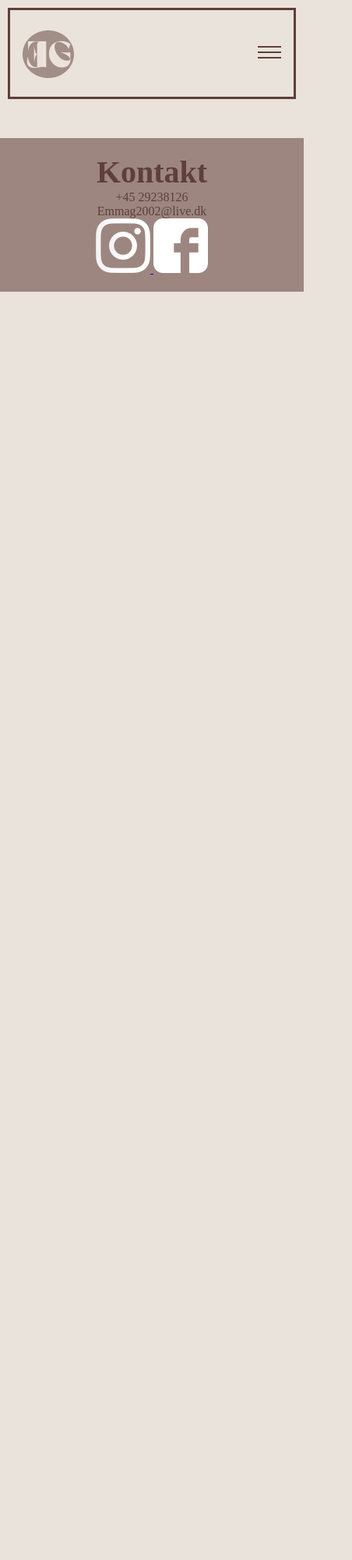
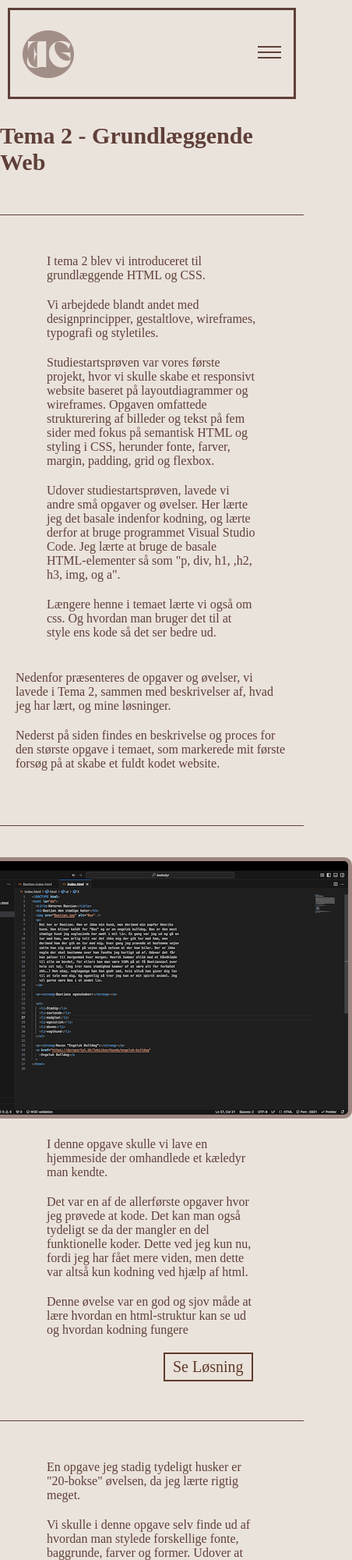
Before and after one commit to Emma2102/portfolieeksamen, a plain HTML site: page tema2.html in a window 390 px wide. Shown: the top 2000 px of the page at 78% size, 452 px wide, since content can reach past the window. Before the commit the page ends 844 px from the top, so only its background shows below. Drawn offline with Linux system fonts and the light colour scheme.

Commit message:
ændringer

```diff
--- a/forside.css
+++ b/forside.css
@@ -1,5 +1,5 @@
 #forsidetekst {
-  text-align: right;
+  text-align: start;
   margin-top: 50px;
 }
 
@@ -37,11 +37,11 @@ button:hover {
   transition: background-color 0.3s;
 }
 
-.navn {
-  font-size: 70px;
-  margin-left: 50px;
+.af {
+  font-size: 30px;
+  margin-left: 30px;
+  margin-top: 30px;
 }
 
-.gundorf {
-  margin-left: 150px;
+.tekst {
 }
--- a/portfolio.css
+++ b/portfolio.css
@@ -1,4 +1,3 @@
-@media screen and (min-width: 1000px) {
 .klikboks {
   font-family: "Playfair Display SC", serif;
   font-weight: 700;
@@ -124,20 +123,44 @@
 
 button {
   display: inline-block;
-    padding: 5px 10px; /* Tilpas størrelse */
-    font-size: 20px; /* Tilpas tekststørrelse */
-    font-family: "YourFont", sans-serif; /* Udskift 'YourFont' med den aktuelle font */
-    color: #603a2b; /* Brun tekstfarve */
-    text-decoration: none; /* Fjern understregning */
-    border: 2px solid #603a2b; /* Brun kant */
-    background-color: transparent; /* Transparent baggrund */
-    text-align: center; /* Centrer tekst */
-    transition: all 0.3s ease; /* Tilføj en hover-effekt */
+  padding: 5px 10px;
+  font-size: 20px;
+  font-family: "YourFont", sans-serif;
+  color: #603a2b;
+  text-decoration: none;
+  border: 2px solid #603a2b;
+  background-color: transparent;
+  text-align: center;
+  transition: all 0.3s ease;
 }
 
 button:hover {
-    color: #d36752; /* Hvid tekstfarve ved hover */
+  color: #d36752;
   border: 2px solid #d36752;
   cursor: pointer;
 }
+
+@media (max-width: 768px) {
+  .grid_1-1 {
+    display: flex;
+    flex-direction: column;
+    align-items: center;
   }
+
+  .klikboks,
+  .klikboks2 {
+    margin: 10px 0;
+    justify-content: center;
+    display: flex;
+  }
+
+  .box,
+  .box2 {
+    margin: 20px;
+  }
+
+  #overskrift {
+    font-size: 50px;
+    margin-top: 20px;
+  }
+}
--- a/style.css
+++ b/style.css
@@ -24,6 +24,7 @@ p {
   font-weight: 400;
   font-style: normal;
   color: #5f3f39;
+  margin: 20px;
 }
 
 /*************** Menu ****************/
@@ -216,7 +217,6 @@ footer {
 .footercontent {
   margin: 50px;
   padding: 20px;
-  color: #9d8680;
 }
 
 .footerimg {
--- /dev/null
+++ b/t2.css
@@ -0,0 +1,87 @@
+#overskrift {
+  display: flex;
+  font-size: 80px;
+  justify-content: center;
+  margin-top: 30px;
+}
+
+.underline {
+  border-bottom: 1.5px solid #5f3f39;
+  margin-bottom: 10px;
+  padding-bottom: 50px;
+}
+
+.grid_1-1 {
+  display: grid;
+  grid-template-columns: repeat(2, 1fr);
+  margin-top: 30px;
+}
+
+.tekst {
+  margin-left: 40px;
+  margin-right: 40px;
+}
+
+.img1 {
+  margin-left: 130px;
+  width: 500px;
+  height: auto;
+}
+
+img {
+  border: 5px solid #9d8680;
+  border-radius: 10px;
+}
+
+.logo {
+  border: 0;
+  border-radius: 0;
+}
+
+button {
+  display: inline-block;
+  padding: 5px 10px;
+  font-size: 20px;
+  font-family: "Taviraj", serif;
+  color: #603a2b;
+  text-decoration: none;
+  border: 2px solid #603a2b;
+  background-color: transparent;
+  text-align: center;
+  transition: all 0.3s ease;
+  margin-left: 20px;
+}
+
+button:hover {
+  color: #d36752;
+  border: 2px solid #d36752;
+  cursor: pointer;
+}
+
+#underline {
+  border-bottom: 1.5px solid #5f3f39; /* Stregens tykkelse, farve og stil */
+  margin-bottom: 10px; /* Justerer afstanden under linjen */
+  padding-bottom: 50px; /* Justerer afstanden mellem tekst og linje */
+}
+
+@media screen and (max-width: 1000px) {
+  .grid_1-1 {
+    display: flex;
+    flex-direction: column;
+    align-items: center;
+  }
+
+  .img1 {
+    margin-left: 0;
+    margin-right: 7px;
+    margin-top: 10px;
+  }
+
+  #overskrift {
+    font-size: 30px;
+  }
+
+  button {
+    margin-left: 170px;
+  }
+}
--- a/tema2.html
+++ b/tema2.html
@@ -6,11 +6,12 @@
     <title>Tema 2</title>
         <link rel="icon" type="image/png" href="img/favicon.png" />
     <link rel="stylesheet" href="style.css" />
+       <link rel="stylesheet" href="t2.css" />
   </head>
   <header>
     <div class="logo">
       <a href="index.html">
-        <img src="img/logo.png" alt="Logo" />
+        <img class="logo" src="img/logo.png" alt="Logo" />
       </a>
     </div>
     <nav>
@@ -27,6 +28,31 @@
     </nav>
   </header>
   <body>
+        <h2 class="underline" id="overskrift">Tema 2 - Grundlæggende Web</h2>
+        <div class="grid_1-1" id="underline">
+        <div class="tekst">
+            <p>I tema 2 blev vi introduceret til grundlæggende HTML og CSS.</p>
+          <p>Vi arbejdede blandt andet med designprincipper, gestaltlove, wireframes, typografi og styletiles.</p>
+          <p>Studiestartsprøven var vores første projekt, hvor vi skulle skabe et responsivt website baseret på layoutdiagrammer og wireframes. Opgaven omfattede strukturering af billeder og tekst på fem sider med fokus på semantisk HTML og styling i CSS, herunder fonte, farver, margin, padding, grid og flexbox.</p>
+          <p> Udover studiestartsprøven, lavede vi andre små opgaver og øvelser. Her lærte jeg det basale indenfor kodning, og lærte derfor at bruge programmet Visual Studio Code. Jeg lærte at bruge de basale HTML-elementer så som "p, div, h1, ,h2, h3, img, og a".  </p>
+          <p>Længere henne i temaet lærte vi også om css. Og hvordan man bruger det til at style ens kode så det ser bedre ud.</p>
+        </div>
+        <div><p>Nedenfor præsenteres de opgaver og øvelser, vi lavede i Tema 2, sammen med beskrivelser af, hvad jeg har lært, og mine løsninger.</p>
+        <p>Nederst på siden findes en beskrivelse og proces for den største opgave i temaet, som markerede mit første forsøg på at skabe et fuldt kodet website.</p></div>
+            </div>
+        <div class="grid_1-1" id="underline">
+            <div class="img1"> <img src="img/kodningkaeledy.png" alt="kodningkaeledyr"></div>
+<div class="tekst"> <p>I denne opgave skulle vi lave en hjemmeside der omhandlede et kæledyr man kendte.</p> <p>Det var en af de allerførste opgaver hvor jeg prøvede at kode. Det kan man også tydeligt se da der mangler en del funktionelle koder. Dette ved jeg kun nu, fordi jeg har fået mere viden, men dette var altså kun kodning ved hjælp af html.</p> <p> Denne øvelse var en god og sjov måde at lære hvordan en html-struktur kan se ud og hvordan kodning fungere</p> <a href="https://www.gundorfdesign.dk/kea/introuge/kealedyr/"><button>Se Løsning</button></a></div>
+        </div>
+         <div class="grid_1-1" id="underline">
+<div class="tekst"> <p>En opgave jeg stadig tydeligt husker er "20-bokse" øvelsen, da jeg lærte rigtig meget.</p> <p>Vi skulle i denne opgave selv finde ud af hvordan man stylede forskellige fonte, baggrunde, farver og former. Udover at blive god til css, og lære hvordan det hænger sammen med html. Så lærte øvelsen mig også at tænke selv.</p> <p> Jeg lærte nogle af de mange termer man kan bruge i stylesheetet. Herunder "fontfamily, font-size, font-weight, color, background-color, background-image" og mange flere.</p><a href="https://www.gundorfdesign.dk/kea/02web/20_bokse-opgave-stud/index.html"><button>Se Løsning</button></a></div>
+   <div class="img1"> <img src="img/20bokse.png" alt="20bokse"></div>
+        </div>
+    <div class="grid_1-1" id="underline">
+          <div class="img1"><img src="img/t2-hjemmeside.png" alt="h2side"></div>
+<div class="tekst"> <p>Denne opgave var mit første forsøg på et kodet site. Her fik vi udleveret et allerede eksisterende layoutdiagram, hvilket sikrede en konsistent og brugervenlig oplevelse.</p> <p>Opgaven bestod i at vi selv skulle sørge for at de udleverede billeder og tekst passede til det layoutdiagram som vi skulle forholde os til.</p> <p>Vi skulle samtidig også sørger for at vores site var responsivt i både desktop og mobilsite</p> <p>I denne opgave var det også første gang vi fik lov til at rigtigt at prøve krafter med css. Vi havde derfor fri "leg" med selv at bestemme farver og fonte til vores site.</p><a href="https://www.gundorfdesign.dk/kea/02web/01_webside/Website/index.html"><button>Se Løsning</button></a></div>
+        </div>
+
 
        <footer>
       <div class="footercontent">
@@ -41,5 +67,4 @@
 
     <script src="menu.js"></script>
   </body>
-  </body>
 </html>
```
Also changed, not shown: index.html (+3 -5 lines), portfolio.html (+28 -7 lines), tema3.html (+3 -3 lines), img/20bokse.png (added), img/kaeledyr.png (added), img/kodningkaeledy.png (added), img/t2-hjemmeside.png (added), 2 other files. Lines whose indentation alone changed are shown as unchanged.
